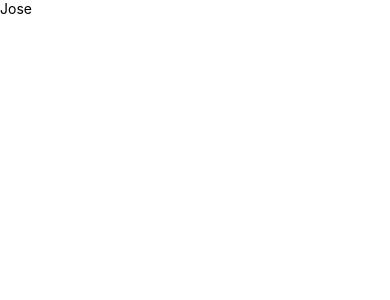
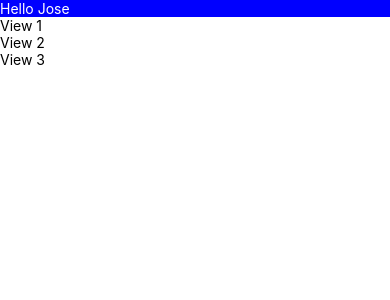
Before and after one commit to jlopez1423/react-native-myapp, a React Native app: screen / in a window 390 px wide. Shown: the top 300 px of the page. Built offline with nearby package versions, Linux system fonts and the light colour scheme.

Commit message:
going over styles

```diff
--- a/App.js
+++ b/App.js
@@ -1,12 +1,13 @@
 import React, {Component} from 'react';
 import {AppRegistry,Platform, StyleSheet, Text, View} from 'react-native';
 
-import Component1 from './app/components/Component1/Component1'
+import Component2 from './app/components/Component2/Component2'
+
 export default class myapp extends Component {
     render() {
         return (
             <View>
-                <Component1 message="Hello World"/>
+                <Component2 />
             </View>
         );
     }
--- a/app/components/Component1/Component1.js
+++ b/app/components/Component1/Component1.js
@@ -2,19 +2,24 @@ import React, {Component} from 'react';
 import {AppRegistry,Platform, StyleSheet, Text, View} from 'react-native';
 
 export default class Component1 extends Component {
-    constructor(){
-        super();
+    constructor(props){
+        super(props);
         this.state = {
             name: 'Jose',
-            showName: true
+            showName: true,
+            message: this.props.message
         }
     }
+
+    static defaultProps = {
+        message: 'Hi There'
+    };
 
     render() {
         let name = this.state.showName ? this.state.name : 'No name';
         return (
             <View>
-                <Text>{this.props.message}</Text>
+                <Text>{this.state.message}</Text>
                 <Text>{name}</Text>
             </View>
         );
--- /dev/null
+++ b/app/components/Component2/Component2.js
@@ -0,0 +1,36 @@
+import React, {Component} from 'react';
+import {AppRegistry, Platform, StyleSheet, Text, View} from 'react-native';
+
+export default class Component2 extends Component {
+    render() {
+        return (
+            <View>
+                <View style={styles.myView}>
+                    <Text style={styles.myText}>Hello Jose</Text>
+                </View>
+                <View style={styles.container}>
+                    <View style={styles.v1}>
+                        <Text>View 1</Text>
+                    </View>
+                    <View style={styles.v2}>
+                        <Text>View 2</Text>
+                    </View>
+                    <View style={styles.v3}>
+                        <Text>View 3</Text>
+                    </View>
+                </View>
+            </View>
+        );
+    }
+}
+
+const styles = StyleSheet.create({
+    myView: {
+        backgroundColor: 'blue'
+    },
+    myText: {
+        color: 'white'
+    }
+});
+
+AppRegistry.registerComponent('Component2', () => Component2);
```
Also changed, not shown: 1 other file (tests, documents, lock files or other folders).
